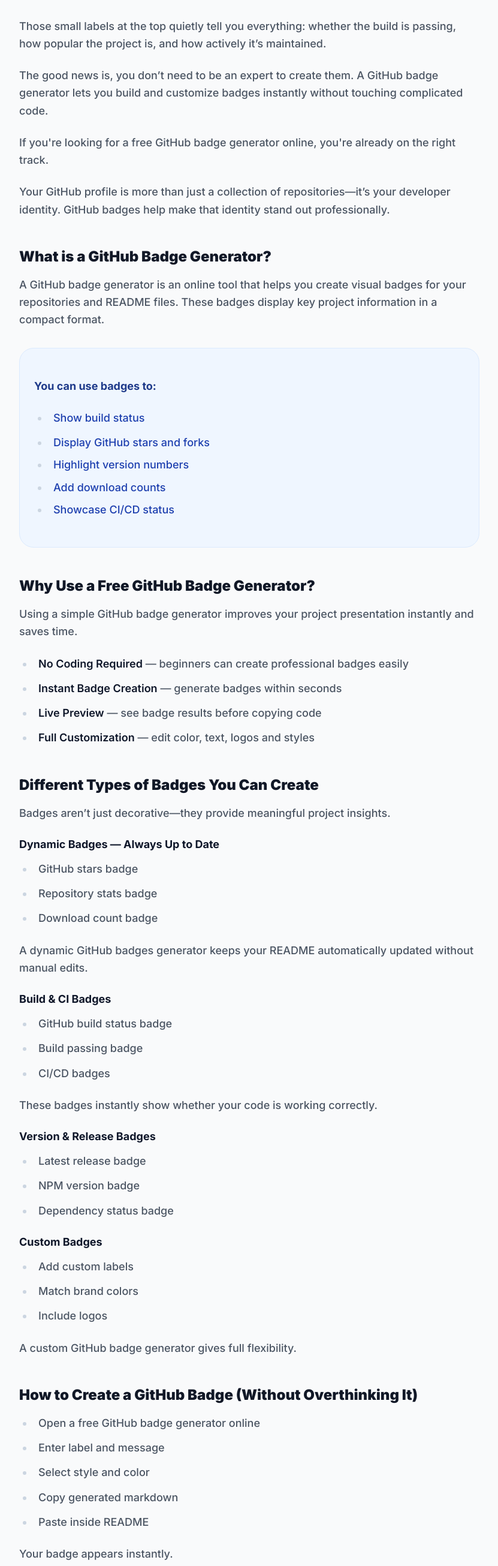
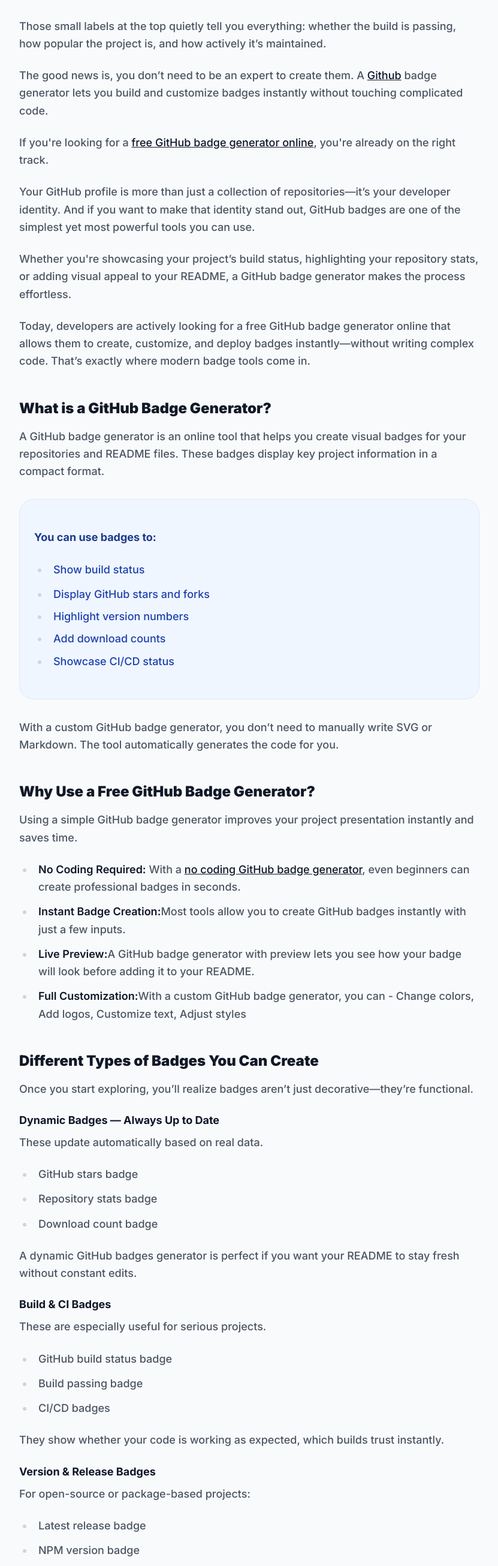
Before and after one commit to mohdahsanrazakhan/github-badges-generator, a plain HTML site: page blogs/free-github-badge-generator-online/index.html in a window 1280 px wide. Shown: the part 1269-3880 px from the top of the page at 60% size, without its empty margins (224-1055 px from the left). Drawn offline with nearby package versions, Linux system fonts and the light colour scheme.

Commit message:
hyperlink added

```diff
--- a/blogs/free-github-badge-generator-online/index.html
+++ b/blogs/free-github-badge-generator-online/index.html
@@ -13,8 +13,8 @@
             plugins: [tailwind.typography],
         }
     </script>
+    <script src="https://cdn.tailwindcss.com?plugins=typography"></script>
 
-    <script src="https://cdn.tailwindcss.com?plugins=typography"></script>
     <link rel="stylesheet" href="https://cdnjs.cloudflare.com/ajax/libs/font-awesome/6.0.0/css/all.min.css">
     <link href="https://fonts.googleapis.com/css2?family=Inter:wght@100..900&display=swap" rel="stylesheet">
 
@@ -170,17 +170,29 @@
                 </p>
 
                 <p>
-                    The good news is, you don’t need to be an expert to create them. A GitHub badge generator lets you
+                    The good news is, you don’t need to be an expert to create them. A <a href="https://github.com/" target="_blank">Github</a> badge generator lets you
                     build and customize badges instantly without touching complicated code.
                 </p>
 
                 <p>
-                    If you're looking for a free GitHub badge generator online, you're already on the right track.
+                    If you're looking for a <a href="https://badges.mohdahsanrazakhan.com/" target="_blank">free GitHub badge generator online</a>, you're already on the right track.
                 </p>
 
                 <p>
-                    Your GitHub profile is more than just a collection of repositories—it’s your developer identity.
-                    GitHub badges help make that identity stand out professionally.
+                    Your GitHub profile is more than just a collection of repositories—it’s your developer identity. And
+                    if you want to make that identity stand out, GitHub badges are one of the simplest yet most powerful
+                    tools you can use.
+                </p>
+
+                <p>
+                    Whether you're showcasing your project’s build status, highlighting your repository stats, or adding
+                    visual appeal to your README, a GitHub badge generator makes the process effortless.
+                </p>
+
+                <p>
+                    Today, developers are actively looking for a free GitHub badge generator online that allows them to
+                    create, customize, and deploy badges instantly—without writing complex code. That’s exactly where
+                    modern badge tools come in.
                 </p>
 
                 <h3 class="text-2xl font-black text-gray-900 mt-12 mb-4 anchor-target">
@@ -202,7 +214,12 @@
                         <li>Add download counts</li>
                         <li>Showcase CI/CD status</li>
                     </ul>
+
                 </div>
+                <p>
+                    With a custom GitHub badge generator, you don’t need to manually write SVG or Markdown. The tool
+                    automatically generates the code for you.
+                </p>
 
                 <h3 class="text-2xl font-black text-gray-900 mt-12 mb-4 anchor-target">
                     Why Use a Free GitHub Badge Generator?
@@ -213,10 +230,14 @@
                 </p>
 
                 <ul>
-                    <li><strong>No Coding Required</strong> — beginners can create professional badges easily</li>
-                    <li><strong>Instant Badge Creation</strong> — generate badges within seconds</li>
-                    <li><strong>Live Preview</strong> — see badge results before copying code</li>
-                    <li><strong>Full Customization</strong> — edit color, text, logos and styles</li>
+                    <li><strong>No Coding Required:</strong> With a <a href="https://x.com/MdAhsanRazaKhan" target="_blank">no coding GitHub badge generator</a>, even beginners can
+                        create professional badges in seconds.</li>
+                    <li><strong>Instant Badge Creation:</strong>Most tools allow you to create GitHub badges instantly
+                        with just a few inputs.</li>
+                    <li><strong>Live Preview:</strong>A GitHub badge generator with preview lets you see how your badge
+                        will look before adding it to your README.</li>
+                    <li><strong>Full Customization:</strong>With a custom GitHub badge generator, you can - Change
+                        colors, Add logos, Customize text, Adjust styles</li>
                 </ul>
 
                 <h3 class="text-2xl font-black text-gray-900 mt-12 mb-4 anchor-target">
@@ -224,11 +245,11 @@
                 </h3>
 
                 <p>
-                    Badges aren’t just decorative—they provide meaningful project insights.
+                    Once you start exploring, you’ll realize badges aren’t just decorative—they’re functional.
                 </p>
 
                 <h4 class="text-lg font-bold mt-6">Dynamic Badges — Always Up to Date</h4>
-
+                <p>These update automatically based on real data.</p>
                 <ul>
                     <li>GitHub stars badge</li>
                     <li>Repository stats badge</li>
@@ -236,11 +257,12 @@
                 </ul>
 
                 <p>
-                    A dynamic GitHub badges generator keeps your README automatically updated without manual edits.
+                    A dynamic GitHub badges generator is perfect if you want your README to stay fresh without constant
+                    edits.
                 </p>
 
                 <h4 class="text-lg font-bold mt-6">Build & CI Badges</h4>
-
+                <p>These are especially useful for serious projects.</p>
                 <ul>
                     <li>GitHub build status badge</li>
                     <li>Build passing badge</li>
@@ -248,19 +270,20 @@
                 </ul>
 
                 <p>
-                    These badges instantly show whether your code is working correctly.
+                    They show whether your code is working as expected, which builds trust instantly.
                 </p>
 
                 <h4 class="text-lg font-bold mt-6">Version & Release Badges</h4>
-
+                <p>For open-source or package-based projects:</p>
                 <ul>
                     <li>Latest release badge</li>
                     <li>NPM version badge</li>
                     <li>Dependency status badge</li>
                 </ul>
+                <p>They help others understand how stable and up-to-date your project is.</p>
 
                 <h4 class="text-lg font-bold mt-6">Custom Badges</h4>
-
+                <p>Sometimes, you just want something unique.</p>
                 <ul>
                     <li>Add custom labels</li>
                     <li>Match brand colors</li>
@@ -268,35 +291,36 @@
                 </ul>
 
                 <p>
-                    A custom GitHub badge generator gives full flexibility.
+                    A badge generator with logo or custom styling gives you that flexibility.
                 </p>
 
                 <h3 class="text-2xl font-black text-gray-900 mt-12 mb-4 anchor-target">
                     How to Create a GitHub Badge (Without Overthinking It)
                 </h3>
-
+                <p>You don’t need a long tutorial for this. Here’s the simple version:</p>
                 <ul>
-                    <li>Open a free GitHub badge generator online</li>
-                    <li>Enter label and message</li>
-                    <li>Select style and color</li>
-                    <li>Copy generated markdown</li>
-                    <li>Paste inside README</li>
+                    <ol>Open a free GitHub badge generator online</ol>
+                    <ol>Enter label and message</ol>
+                    <ol>Select style and color</ol>
+                    <ol>Copy generated markdown</ol>
+                    <ol>Paste inside README</ol>
                 </ul>
 
                 <p>
-                    Your badge appears instantly.
+                    That’s it. Your badge will show up instantly.
                 </p>
 
                 <h3 class="text-2xl font-black text-gray-900 mt-12 mb-4 anchor-target">
                     Where Badges Make the Biggest Impact
                 </h3>
-
+                <p>Badges aren’t just for show they actually help in a few key places:</p>
                 <ul>
-                    <li>Your GitHub profile → looks more complete</li>
-                    <li>Open-source projects → builds credibility</li>
-                    <li>Portfolio repositories → adds professionalism</li>
-                    <li>Team projects → shows build status instantly</li>
+                    <li>Your GitHub profile - looks more complete</li>
+                    <li>Open-source projects - builds credibility</li>
+                    <li>Portfolio repositories - adds professionalism</li>
+                    <li>Team projects - shows build status instantly</li>
                 </ul>
+                <p>Even a few well-placed <a href="https://github.com/mohdahsanrazakhan" target="_blank">GitHub repository badges</a> can change how your project is perceived.</p>
 
                 <h3 class="text-2xl font-black text-gray-900 mt-12 mb-4 anchor-target">
                     Dynamic vs Static Badges — Which One Should You Use?
@@ -328,11 +352,12 @@
                         </tbody>
                     </table>
                 </div>
+                <p>If you’re unsure, go with dynamic badges. They save effort in the long run.</p>
 
                 <h3 class="text-2xl font-black text-gray-900 mt-12 mb-4 anchor-target">
                     A Few Things That Can Go Wrong
                 </h3>
-
+                <p>Most people get excited and overdo it. Here’s what to avoid:</p>
                 <ul>
                     <li>Adding too many badges</li>
                     <li>Using badges without value</li>
@@ -340,13 +365,13 @@
                 </ul>
 
                 <p>
-                    Keep your badges meaningful and minimal.
+                    Keep it clean. A few meaningful badges work better than ten random ones.
                 </p>
 
                 <h3 class="text-2xl font-black text-gray-900 mt-12 mb-4 anchor-target">
                     What Makes a Good Badge Generator?
                 </h3>
-
+                <p>Not all tools feel the same. The good ones usually have:</p>
                 <ul>
                     <li>Clean interface</li>
                     <li>Live preview support</li>
@@ -354,8 +379,18 @@
                     <li>Fast badge output</li>
                 </ul>
 
+                <h3 class="text-2xl font-black text-gray-900 mt-12 mb-4 anchor-target">
+                    Sometimes, Simplicity Does More Than You Think
+                </h3>
+                <p>If a tool feels complicated, it defeats the whole purpose.</p>
+
                 <p>
-                    A well-structured README creates a strong first impression—and badges help achieve that.
+                    A well-structured README makes a strong first impression—and badges play a big role in that.
+                </p>
+                <p>With a <a href="https://badges.mohdahsanrazakhan.com/" target="_blank">free GitHub badge generator</a>, you can add clarity, credibility, and a bit of personality to
+                    your projects without spending extra time.
+                </p>
+                <p>It’s a small detail, but it makes a noticeable difference.
                 </p>
 
             </div>
@@ -450,6 +485,8 @@
         </div>
     </footer>
 
+    <script src="/script.js"></script>
+
     <script>
         window.addEventListener('scroll', () => {
             const winScroll = document.body.scrollTop || document.documentElement.scrollTop;
```
